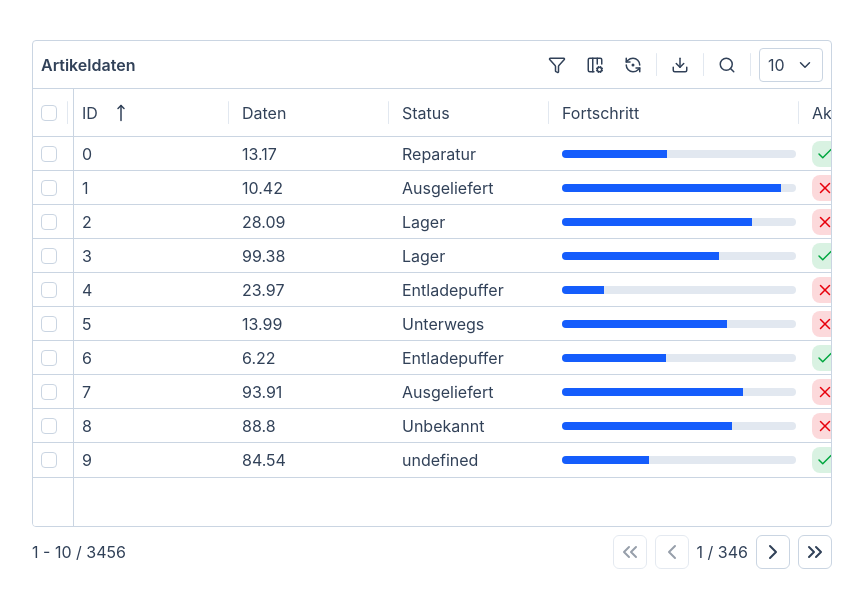
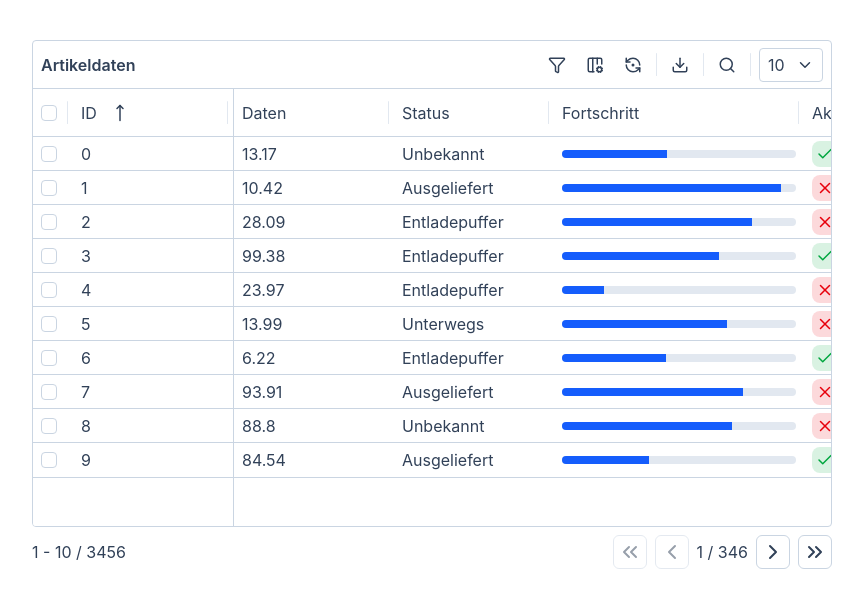
Before and after one commit to Prime0XX00/table, a React (Vite) app: page / in a window 1280 px wide. Shown: the top 608 px of the page, without its empty margins (8-871 px from the left). Built offline with nearby package versions, Linux system fonts and the light colour scheme.

Commit message:
initial pinning

```diff
--- a/src/App.tsx
+++ b/src/App.tsx
@@ -22,7 +22,7 @@ const rows: Article[] = Array.from({ length: 3456 }).map((_, index) => ({
 	id: index,
 	data: Number((100 * Math.random()).toFixed(2)),
 	percent: Number((100 * Math.random()).toFixed(2)),
-	status: status[Math.round(Math.random() * 6) - 1],
+	status: status[Math.ceil(Math.random() * 6) - 1],
 	active: index % 3 == 0,
 }));
 
@@ -38,13 +38,13 @@ function App() {
 						title: "ID",
 						dataType: "number",
 						isSortable: true,
+						isPinned: true,
 					},
 					{
 						field: "data",
 						title: "Daten",
 						dataType: "number",
 						isSortable: true,
-						isPinned: true,
 					},
 					{
 						field: "status",
--- a/src/table/Table.tsx
+++ b/src/table/Table.tsx
@@ -44,7 +44,7 @@ function Table<RowType extends Object>({
 		initalColumns.set(column.field, {
 			width: column.initialWidth ?? 160,
 			visible: column.isVisible ?? true,
-			pinned: false,
+			pinned: column.isPinned ?? false,
 		});
 	});
 
@@ -347,7 +347,9 @@ function Table<RowType extends Object>({
 	const visibleCols = useMemo(
 		() =>
 			[...props.columns].filter(
-				(col) => state.columns.get(col.field)?.visible,
+				(col) =>
+					state.columns.get(col.field)?.visible &&
+					!state.columns.get(col.field)?.pinned,
 			),
 		[props.columns, state.columns],
 	);
@@ -355,7 +357,9 @@ function Table<RowType extends Object>({
 	const pinnedCols = useMemo(
 		() =>
 			[...props.columns].filter(
-				(col) => state.columns.get(col.field)?.pinned,
+				(col) =>
+					state.columns.get(col.field)?.pinned &&
+					state.columns.get(col.field)?.visible,
 			),
 
 		[props.columns, state.columns],
@@ -909,13 +913,7 @@ function Table<RowType extends Object>({
 							{/*
 								Restlichen Header, die nicht gepinnt sind
 							*/}
-							{visibleCols
-								.filter(
-									(visibleCol) =>
-										!state.columns.get(visibleCol.field)
-											?.pinned,
-								)
-								.map((column, headerIndex) => (
+							{visibleCols.map((column, headerIndex) => (
 								<Header
 									key={`header-${headerIndex}`}
 									tableState={state}
@@ -933,14 +931,7 @@ function Table<RowType extends Object>({
 									className={`${selectedRowIds.has(row.__rowId) ? "bg-blue-50 hover:bg-blue-100" : "hover:bg-slate-100"} w-full h-8.5 border-b border-slate-300 last:border-0 flex items-center`}
 								>
 									{/* Restliche Zellen */}
-									{visibleCols
-										.filter(
-											(visibleCol) =>
-												!state.columns.get(
-													visibleCol.field,
-												)?.pinned,
-										)
-										.map((column, cellIndex) => (
+									{visibleCols.map((column, cellIndex) => (
 										<div
 											key={`row-${rowIndex}-cell-${cellIndex}`}
 											className="px-2 overflow-hidden text-ellipsis min-w-28"
```
Lines whose indentation alone changed are shown as unchanged.
